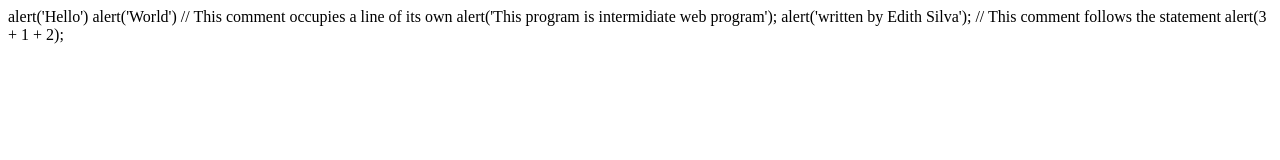
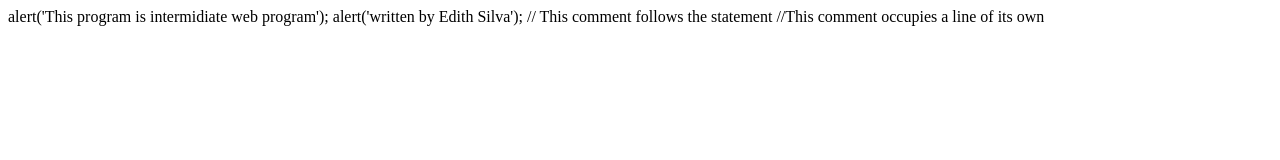
Before and after one commit to EdithSilva8/EdithSilva8.github.io, a plain HTML site: page index.html in a window 1280 px wide. Drawn offline with Linux system fonts and the light colour scheme.

Commit message:
Update index.html

```diff
--- a/index.html
+++ b/index.html
@@ -2,16 +2,11 @@
    <head>
       <title>Intro to JavaScript</title>
       <script> alert("Hello World"); </script>
+      alert('This program is intermidiate web program');
+      alert('written by Edith Silva'); // This comment follows the statement</script>
    </head>
    <body>
-      alert('Hello')
-alert('World')
-      // This comment occupies a line of its own
-alert('This program is intermidiate web program');
+      //This comment occupies a line of its own
 
-alert('written by Edith Silva'); // This comment follows the statement
-      alert(3 +
-1
-+ 2);
    </body>
 </html>
```
